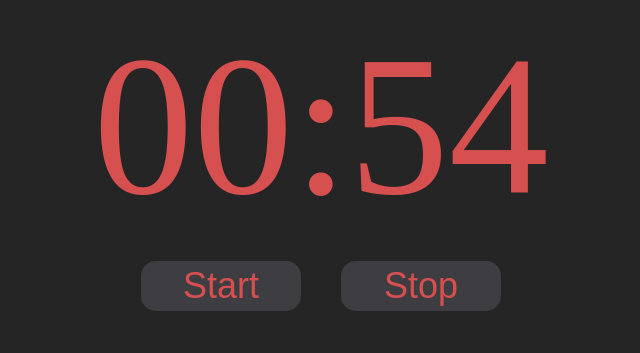
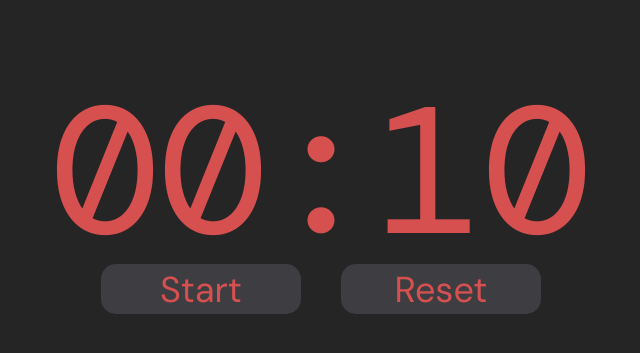
Before and after one commit to Halim-Shams/tomatera, a React (Create React App) app: page / in a window 1280 px wide. Shown: the part 197-550 px from the top of the page, without its empty margins (319-959 px from the left). Built offline with nearby package versions, Linux system fonts and the light colour scheme.

Commit message:
Added timer controls and autonomy

```diff
--- a/package.json
+++ b/package.json
@@ -9,6 +9,7 @@
     "react": "^18.2.0",
     "react-dom": "^18.2.0",
     "react-scripts": "5.0.1",
+    "use-sound": "^4.0.1",
     "web-vitals": "^2.1.4"
   },
   "scripts": {
--- a/src/components/App.css
+++ b/src/components/App.css
@@ -6,7 +6,3 @@
     align-items: center;
     align-content: center;
 }
-
-.timer-controls {
-    display: flex;
-}
--- a/src/components/App.js
+++ b/src/components/App.js
@@ -1,22 +1,19 @@
 import './App.css'
 import Timer from './Timer.js'
-import Start from './Start.js'
-import Stop from './Stop.js'
 
 export default function App() {
 
+  // Time values
   const time = {
-    minutes : 1,
-    seconds : 1
+    work_minutes: 0,
+    work_seconds: 10,
+    break_minutes: 0,
+    break_seconds: 5
   }
 
   return (
     <div className="component-app">
       <Timer time={time}/>
-      <div className='timer-controls'>
-        <Start />
-        <Stop />
-      </div>
     </div>
   )
 }
--- a/src/components/Start.css
+++ /dev/null
@@ -1,24 +0,0 @@
-
-.button {
-    background-color: #3E3E42;
-    border: none;
-    color: #D75050;
-    font-size: 36px;
-    width: 160px;
-    height: 50px;
-    border-radius: 15px;
-    transition-duration: 0.2s;
-    margin-left: 20px;
-    margin-right: 20px;
-}
-
-.button:hover {
-    background-color: #D75050;
-    color: #3E3E42;
-}
-
-.button:active {
-    background-color: #D75050;
-    color: #3E3E42;
-    transform: translateY(4px);
-}
--- a/src/components/Start.js
+++ /dev/null
@@ -1,9 +0,0 @@
-import './Start.css'
-
-export default function Start() {
-    return (
-        <div className="component-start">
-            <button className='button'>Start</button>
-        </div>
-    )
-}
--- a/src/components/Stop.css
+++ /dev/null
@@ -1,24 +0,0 @@
-
-.button {
-    background-color: #3E3E42;
-    border: none;
-    color: #D75050;
-    font-size: 36px;
-    width: 160px;
-    height: 50px;
-    border-radius: 15px;
-    transition-duration: 0.2s;
-    margin-left: 20px;
-    margin-right: 20px;
-}
-
-.button:hover {
-    background-color: #D75050;
-    color: #3E3E42;
-}
-
-.button:active {
-    background-color: #D75050;
-    color: #3E3E42;
-    transform: translateY(4px);
-}
--- a/src/components/Stop.js
+++ /dev/null
@@ -1,9 +0,0 @@
-import './Stop.css'
-
-export default function Stop() {
-    return (
-        <div className="component-stop">
-            <button className='button'>Stop</button>
-        </div>
-    )
-}
--- a/src/components/Timer.css
+++ b/src/components/Timer.css
@@ -1,8 +1,48 @@
+@import url('https://fonts.googleapis.com/css2?family=DM+Mono&family=DM+Sans&display=swap');
 
 .component-timer {
+    display: flex;
+    flex-direction: column;
+    justify-content: center;
+    align-items: center;
+    align-content: center;
+}
+
+.text-timer {
     color: #D75050;
-    font-size: 200px;
-    margin-top: auto;
-    margin-bottom: auto;
-    height: 450px;
+    font-family: 'DM Mono', monospace;
+    font-size: 180px;
+    height: 30px;
+    margin-top: 45%;
 }
+
+.button-toggle, .button-reset {
+    background-color: #3E3E42;
+    border: none;
+    color: #D75050;
+    font-family: 'DM Sans', sans-serif;
+    font-size: 36px;
+    width: 200px;
+    height: 50px;
+    border-radius: 15px;
+    transition-duration: 0.2s;
+    margin-left: 20px;
+    margin-right: 20px;
+}
+
+.button-toggle:hover, .button-reset:hover {
+    background-color: #D75050;
+    color: #3E3E42;
+}
+
+.button-toggle:active, .button-reset:active {
+    background-color: #D75050;
+    color: #3E3E42;
+    transform: translateY(4px);
+}
+
+.button-toggle:disabled {
+    cursor: not-allowed;
+    opacity: 50%;
+    pointer-events: none;
+}
--- a/src/components/Timer.js
+++ b/src/components/Timer.js
@@ -1,17 +1,48 @@
 import React from 'react';
+import useSound from 'use-sound';
 import './Timer.css'
 
 export default function Timer({time}) {
 
-    const { minutes = 0, seconds = 60 } = time;
-    const [[mins, secs], setTime] = React.useState([minutes, seconds]);
+    const [[mins, secs], setTime] = React.useState([time.work_minutes, time.work_seconds]);  // Displayed time state
+    const [paused, setPaused] = React.useState(true);  // Pause state
+    const [productive, setProductive] = React.useState(true);  // Work-break state
+
+    /**
+     * Toggles pause state of timer
+     */
+    const onToggle = function() {
+        if (paused) {
+            setPaused(false);
+            document.getElementById("button-toggle").innerText = "Stop";
+        } else {
+            setPaused(true);
+            document.getElementById("button-toggle").innerText = "Start";
+        }
+    }
+
+    /**
+     * Resets the timer
+     */
+    const onReset = function() {
+        setPaused(true);
+        document.getElementById("button-toggle").innerText = "Start";
+        document.getElementById("button-toggle").removeAttribute("disabled");
+        setTime([time.work_minutes, time.work_seconds]);
+    }
 
     /**
      * Ticks the timer forward
      */
-    const tick = function() {
+     const tick = function() {
         if (mins === 0 && secs === 0) {
-            reset();  // Reset the clock
+            if (productive) {
+                setProductive(false);
+                setTime([time.break_minutes, time.break_seconds]);
+            } else {
+                setProductive(true);
+                setTime([time.work_minutes, time.work_seconds]);
+            }
         } else if (secs === 0) {
             setTime([mins - 1, 59]);  // Minutes shift
         } else {
@@ -19,22 +50,30 @@ export default function Timer({time}) {
         }
     }
 
-    /**
-     * Resets the timer
-     */
-    const reset = function() {
-        setTime([1, 0]);  // Sets the timer to 1 minute
-    }
-
     // Allows the timer to run
     React.useEffect(function() {
-        const timerId = setInterval(function() { tick(); }, 1000);
-        return function() { clearInterval(timerId); }
+        if (!paused) {
+            const timerId = setInterval(function() { tick(); }, 1000);
+            return function() { clearInterval(timerId); }
+        } else {
+            return function() { clearInterval(); }
+        }
     });
 
     return (
         <div className="component-timer">
-            <p>{`${mins.toString().padStart(2, '0')}:${secs.toString().padStart(2, '0')}`}</p>
+
+            {/* Clock */}
+
+            <p className='text-timer'>{`${mins.toString().padStart(2, '0')}:${secs.toString().padStart(2, '0')}`}</p>
+
+            {/* Controls */}
+
+            <div>
+                <button className='button-toggle' id='button-toggle' onClick={onToggle}>Start</button>
+                <button className='button-reset' onClick={onReset}>Reset</button>
+            </div>
+
         </div>
     )
 }
```
Also changed, not shown: 1 other file (tests, documents, lock files or other folders).
